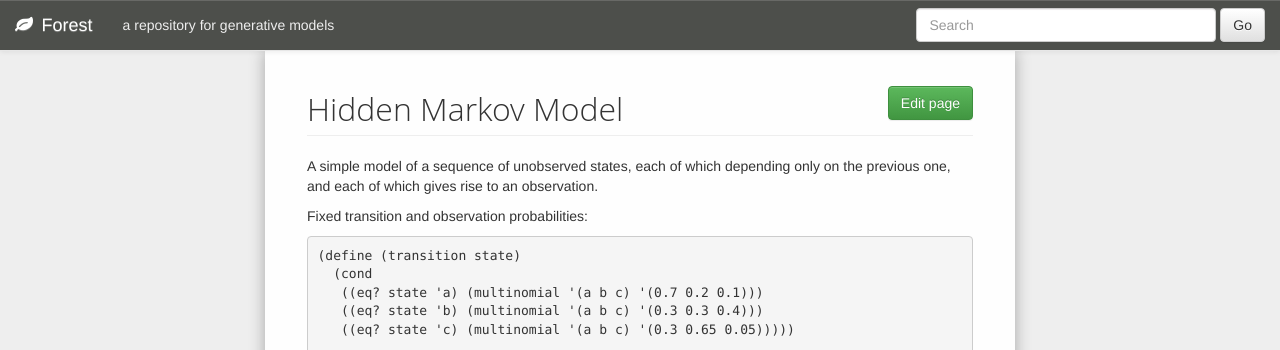
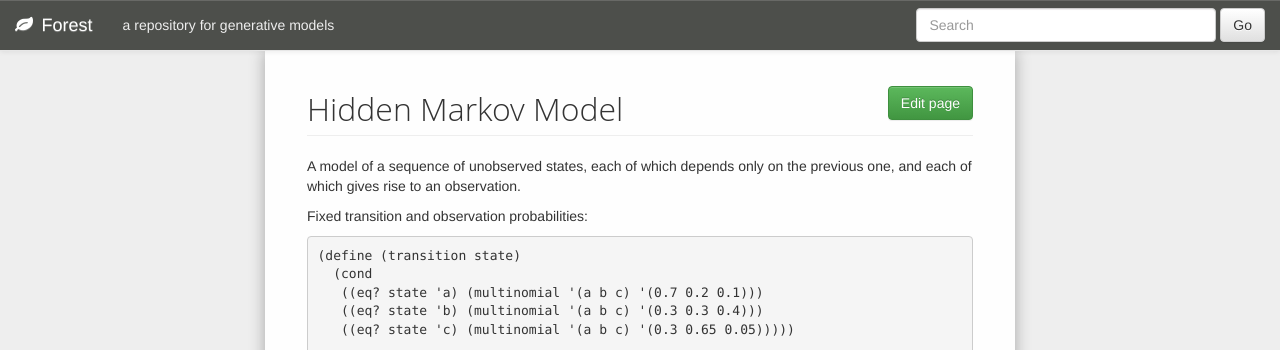
Before and after one commit to forestdb/forestdb.org, a Jekyll site: the page built from models/hmm.md, in a window 1280 px wide and 900 px high. Shown: the top 350 px of the window. Built offline with Jekyll 4.4.1, drawn with Linux system fonts in a browser that asks for light colours; nearby versions of some CDN libraries.

Commit message:
Update hmm.md

```diff
--- a/models/hmm.md
+++ b/models/hmm.md
@@ -6,9 +6,7 @@ model-category: Machine Learning
 model-tags: temporal models
 ---
 
-A simple model of a sequence of unobserved states, each of which
-depending only on the previous one, and each of which gives rise to
-an observation.
+A model of a sequence of unobserved states, each of which depends only on the previous one, and each of which gives rise to an observation.
 
 Fixed transition and observation probabilities:
 
```
Also changed, not shown: other parts of models/hmm.md (+1 -0 lines).
